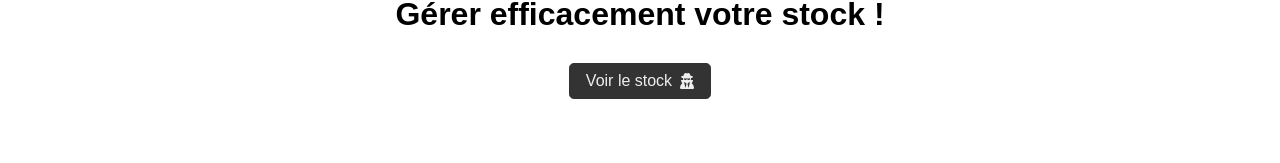
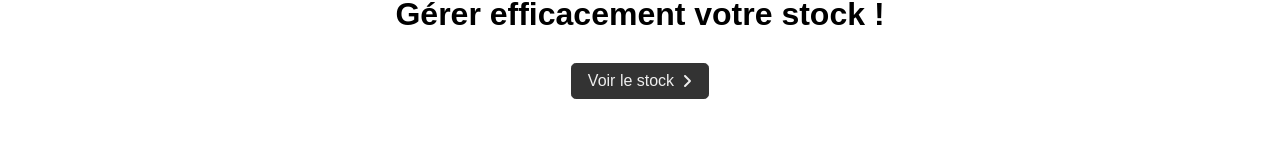
Before and after one commit to jlg-formation/vjs-mai-2023, a Vue app in the folder front/: page / in a window 1280 px wide. Shown: the part 363-526 px from the top of the page. Built offline with nearby package versions, Linux system fonts and the light colour scheme.

Commit message:
dev: home view with icons

```diff
--- a/front/src/main.ts
+++ b/front/src/main.ts
@@ -9,12 +9,12 @@
 import { library } from '@fortawesome/fontawesome-svg-core'
 import { FontAwesomeIcon } from '@fortawesome/vue-fontawesome'
 
-import { faUserSecret } from '@fortawesome/free-solid-svg-icons'
+import { faAngleRight } from '@fortawesome/free-solid-svg-icons'
 
-library.add(faUserSecret)
+library.add(faAngleRight)
 
 const app = createApp(App)
-app.component('fa-icon', FontAwesomeIcon)
+app.component('font-awesome-icon', FontAwesomeIcon)
 
 app.use(createPinia())
 app.use(router)
--- a/front/src/views/HomeView.vue
+++ b/front/src/views/HomeView.vue
@@ -5,7 +5,7 @@
     <h1>Gérer efficacement votre stock !</h1>
     <RouterLink to="/stock" class="button primary">
       <span>Voir le stock</span>
-      <fa-icon icon="fa-solid fa-user-secret" />
+      <font-awesome-icon icon="fa-solid fa-angle-right" />
     </RouterLink>
   </main>
 </template>
```
